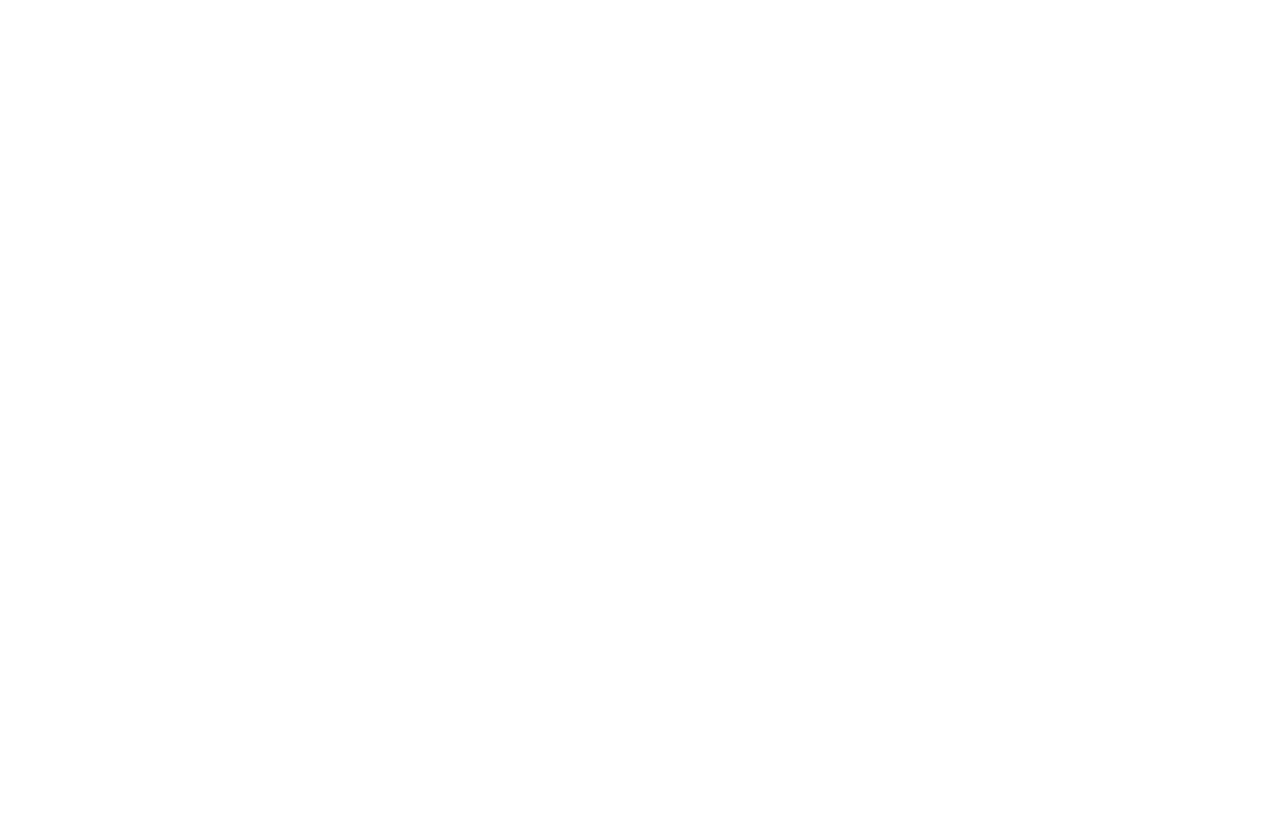
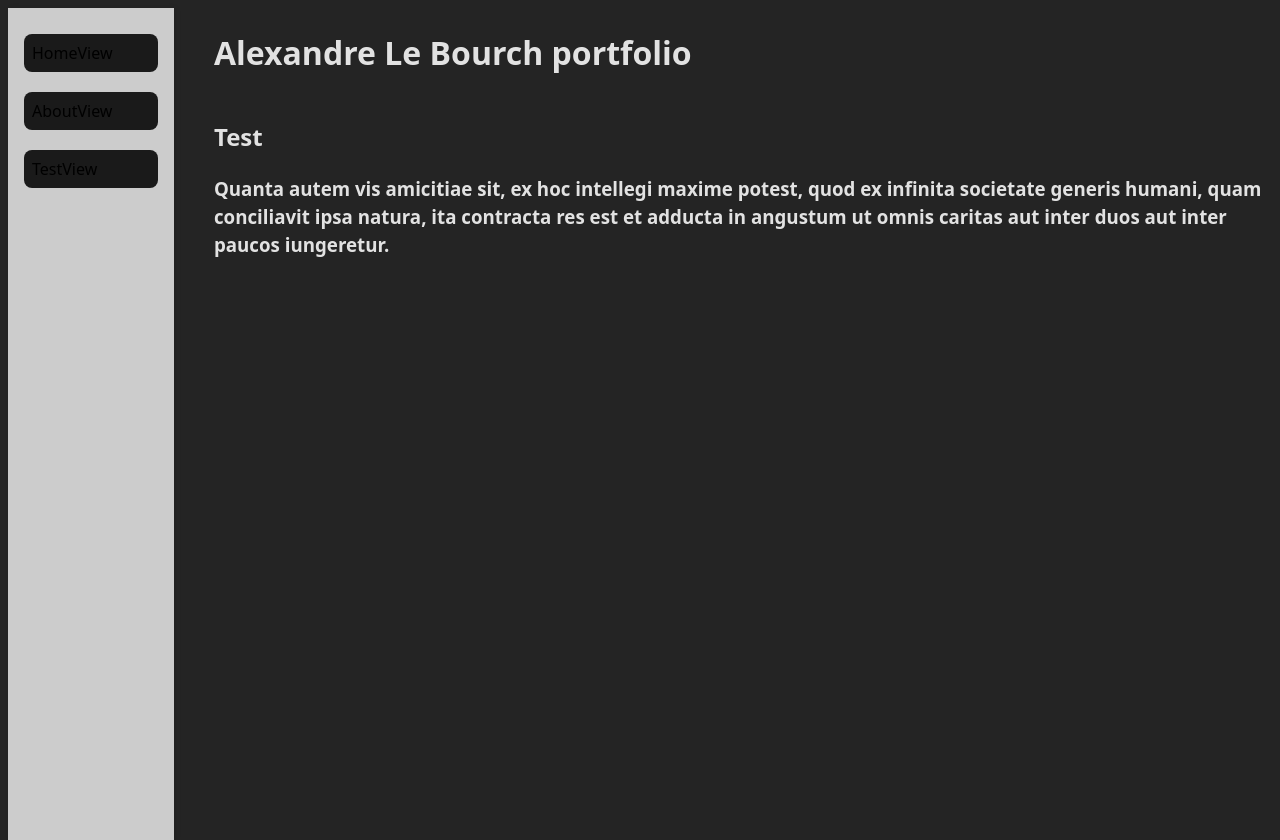
Before and after one commit to A-lebourch/portfolio, a Vue app: page /test in a window 1280 px wide. Before the commit this address had no page. Before the commit the page ends 800 px from the top, so only its background shows below. Built offline with nearby package versions, Linux system fonts and the light colour scheme.

Commit message:
ajout sidebar + page de test et reduction styles.css et ajout css en interne au fichiers .vue

```diff
--- a/src/App.vue
+++ b/src/App.vue
@@ -1,3 +1,34 @@
 <template lang="pug">
-  router-view
+  div(style="display:flex; flex-direction:row;height: 98vh;")
+    Sidebar(:items="menu")
+    Page(titre="Alexandre Le Bourch portfolio")
+      router-view
+
 </template>
+
+<script>
+import Page from "./components/Page.vue";
+import Sidebar from "./components/Sidebar.vue";
+export default {
+  name: "App",
+  components: {
+    Page,
+    Sidebar,
+  },
+  data() {
+    return {
+      menu:[
+            { path: '/portfolio', component: 'HomeView' },
+            { path: '/about', component: 'AboutView' },
+            { path: '/test', component: 'TestView' }
+          ]
+    };
+  },
+  computed: {},
+  mounted(){},
+  methods: {},
+};
+</script>
+
+<style>
+</style>
--- /dev/null
+++ b/src/components/Page.vue
@@ -0,0 +1,29 @@
+<template lang="pug">
+  div(class="page_style")
+    h1() {{ titre }}
+    slot
+</template>
+
+<script>
+export default {
+  name: "Page",
+  props: {
+    titre: { type: String, required: false },
+  },
+  data() {
+    return {};
+  },
+  computed: {},
+  mounted(){},
+  methods: {},
+};
+</script>
+
+<style>
+.page_style{
+  display:flex;
+  flex-direction: column;
+  width: 100%;
+  margin-left: 2.5rem;
+}
+</style>
--- /dev/null
+++ b/src/components/Sidebar.vue
@@ -0,0 +1,51 @@
+<template lang="pug">
+  div(class="sidebar")
+    div(v-for="page in items" :key="page.path" class="sidebar-item")
+      router-link(:to="page['path']")
+        button {{ page['component'] }}
+</template>
+
+<script>
+export default {
+  name: "Sidebar",
+  props: {
+    items: { type: Array, required: true },
+  },
+  data() {
+    return {};
+  },
+  computed: {},
+  mounted() {},
+  methods: {},
+};
+</script>
+
+<style>
+.sidebar {
+  display: flex;
+  flex-direction: column;
+  background-color: #cccccc;
+  width: 10rem;
+  height: 100vh; /* Prend toute la hauteur de l'écran */
+  padding: 1rem; /* Espace interne */
+  box-shadow: 2px 0 5px rgba(0, 0, 0, 0.1); /* Ombre pour un effet de profondeur */
+}
+
+.sidebar-item {
+  margin: 10px 0; /* Espacement entre les éléments */
+}
+
+button {
+  width: 100%;
+  padding: 0.5rem;
+  background-color: #1a1a1a;
+  border: none;
+  text-align: left;
+  cursor: pointer;
+  transition: background-color 0.3s;
+}
+
+button:hover {
+  background-color: #3557b3;
+}
+</style>
--- a/src/router/index.js
+++ b/src/router/index.js
@@ -1,10 +1,12 @@
 import { createRouter, createWebHistory } from 'vue-router'
 import HomeView from '../views/HomeView.vue'
 import AboutView from '../views/AboutView.vue'
+import TestView from '../views/TestView.vue'
 
 const routes = [
   { path: '/portfolio', component: HomeView },
-  { path: '/about', component: AboutView }
+  { path: '/about', component: AboutView },
+  { path: '/test', component: TestView }
 ]
 
 const router = createRouter({
--- a/src/style.css
+++ b/src/style.css
@@ -22,19 +22,6 @@
   color: #535bf2;
 }
 
-body {
-  margin: 0;
-  display: flex;
-  place-items: center;
-  min-width: 320px;
-  min-height: 100vh;
-}
-
-h1 {
-  font-size: 3.2em;
-  line-height: 1.1;
-}
-
 button {
   border-radius: 8px;
   border: 1px solid transparent;
@@ -49,31 +36,3 @@
 button:hover {
   border-color: #646cff;
 }
-button:focus,
-button:focus-visible {
-  outline: 4px auto -webkit-focus-ring-color;
-}
-
-.card {
-  padding: 2em;
-}
-
-#app {
-  max-width: 1280px;
-  margin: 0 auto;
-  padding: 2rem;
-  text-align: center;
-}
-
-@media (prefers-color-scheme: light) {
-  :root {
-    color: #213547;
-    background-color: #ffffff;
-  }
-  a:hover {
-    color: #747bff;
-  }
-  button {
-    background-color: #f9f9f9;
-  }
-}
--- a/src/views/AboutView.vue
+++ b/src/views/AboutView.vue
@@ -3,6 +3,4 @@
     a(href="https://www.linkedin.com/in/alexandre-le-bourch-945763203/") Mon LinkedIn
   H2
     a(href="https://github.com/A-lebourch/portfolio") Mon GitHub
-  H2
-    router-link(to="/portfolio") Retour Accueil
 </template>
--- a/src/views/HomeView.vue
+++ b/src/views/HomeView.vue
@@ -1,11 +1,8 @@
 <template lang="pug">
   div
-    H1 Portfolio
-    H2 Alexandre Le Bourch
-    p Le but de ce projet est de créer un site de A à Z
-    p le tout en montrant les projets que j'ai eu l'occasion
-    p de réaliser durant mes études et dans mon temps perso
-    h2
-      router-link(to="/about") page : À propos
+    h3 Le but de ce projet est de créer un site de A à Z
+    h3 le tout en montrant les projets que j'ai eu l'occasion
+    h3 de réaliser durant mes études et dans mon temps perso
+    p _________________________________________________________
     H1 Développement en cours !
 </template>
--- /dev/null
+++ b/src/views/TestView.vue
@@ -0,0 +1,24 @@
+<template lang="pug">
+  div
+    h2 Test
+    h3 Quanta autem vis amicitiae sit, ex hoc intellegi maxime potest, quod ex infinita societate generis humani, quam conciliavit ipsa natura, ita contracta res est et adducta in angustum ut omnis caritas aut inter duos aut inter paucos iungeretur.
+</template>
+
+<script>
+import Page from "../components/Page.vue";
+export default {
+  name: "TestView",
+  components: {
+    Page,
+  },
+  data() {
+    return {};
+  },
+  computed: {},
+  mounted(){},
+  methods: {},
+};
+</script>
+
+<style>
+</style>
```
Also changed, not shown: src/components/Template.vue (added, +18 -0 lines).
